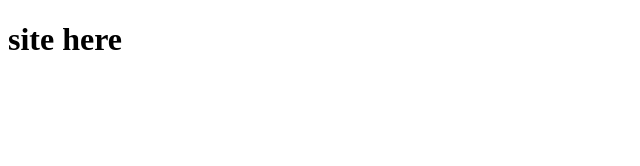
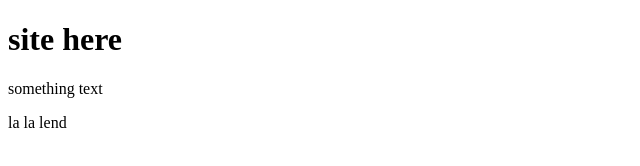
Before and after one commit to MarcoMarcus/random, a plain HTML site: page index.html in a window 1280 px wide. Shown: the whole page, without its empty margins (0-640 px from the left). Drawn offline with Linux system fonts and the light colour scheme.

Commit message:
it's my third commit

```diff
--- a/index.html
+++ b/index.html
@@ -7,5 +7,8 @@
 </head>
 <body>
 	<h1>site here</h1>
+	<p>something text</p>
+	<p>la la lend</p>
+
 </body>
 </html>
```
